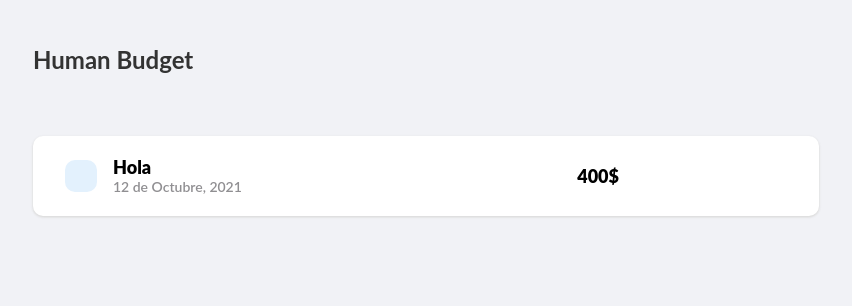
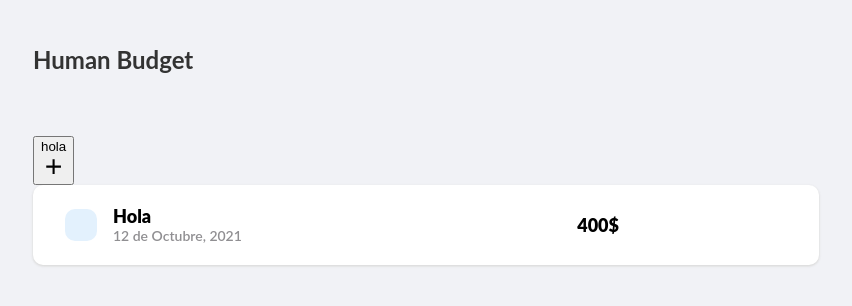
Before and after one commit to AlbaCasas/human-budget, a React (Create React App) app: page / in a window 1280 px wide. Shown: the top 306 px of the page, without its empty margins (39-891 px from the left). Built offline with nearby package versions, Linux system fonts and the light colour scheme; the HTML template or start-up script is replaced by a standard one.

Commit message:
Create button and icon components

```diff
--- /dev/null
+++ b/src/components/Button/Button.jsx
@@ -0,0 +1,13 @@
+import Icon from "../Icon/Icon";
+
+const Button = (props) => {
+    const pathPlus = "M19,13H13V19H11V13H5V11H11V5H13V11H19V13Z";
+    const pathClose = "M19,6.41L17.59,5L12,10.59L6.41,5L5,6.41L10.59,12L5,17.59L6.41,19L12,13.41L17.59,19L19,17.59L13.41,12L19,6.41Z";
+    return <button>
+        {props.text}
+        {props.icon==="plus"?<Icon path={pathPlus}/>:null}
+        {props.icon==="close"?<Icon path={pathClose}/>:null}
+    </button>
+}
+
+export default Button;
--- /dev/null
+++ b/src/components/Icon/Icon.jsx
@@ -0,0 +1,7 @@
+const Icon = (props) => {
+    return <svg viewBox="0 0 24 24">
+        <path fill="currentColor" d={props.path} />
+    </svg>
+}
+
+export default Icon;
--- a/src/pages/App.js
+++ b/src/pages/App.js
@@ -1,10 +1,12 @@
 import Layout from "../components/Layout";
 import ExpenseCard from "../components/ExpenseCard";
+import Button from "../components/Button/Button";
 
 function App() {
   return (
     <div className="App">
       <Layout>
+        <Button icon="plus" text="hola"/>
         <ExpenseCard title="Hola" date="12 de Octubre, 2021" amount="400$" />
       </Layout>
     </div>
```
